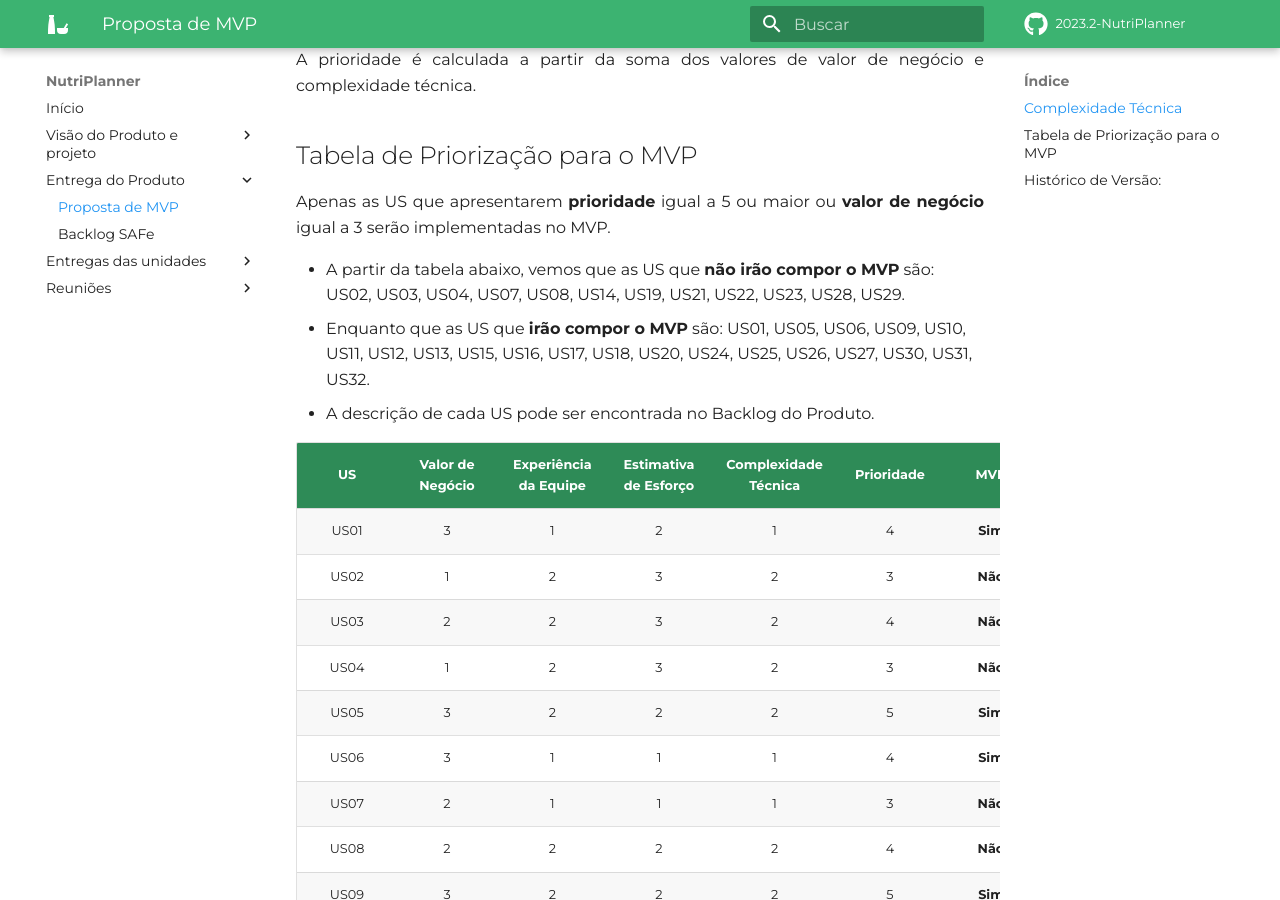
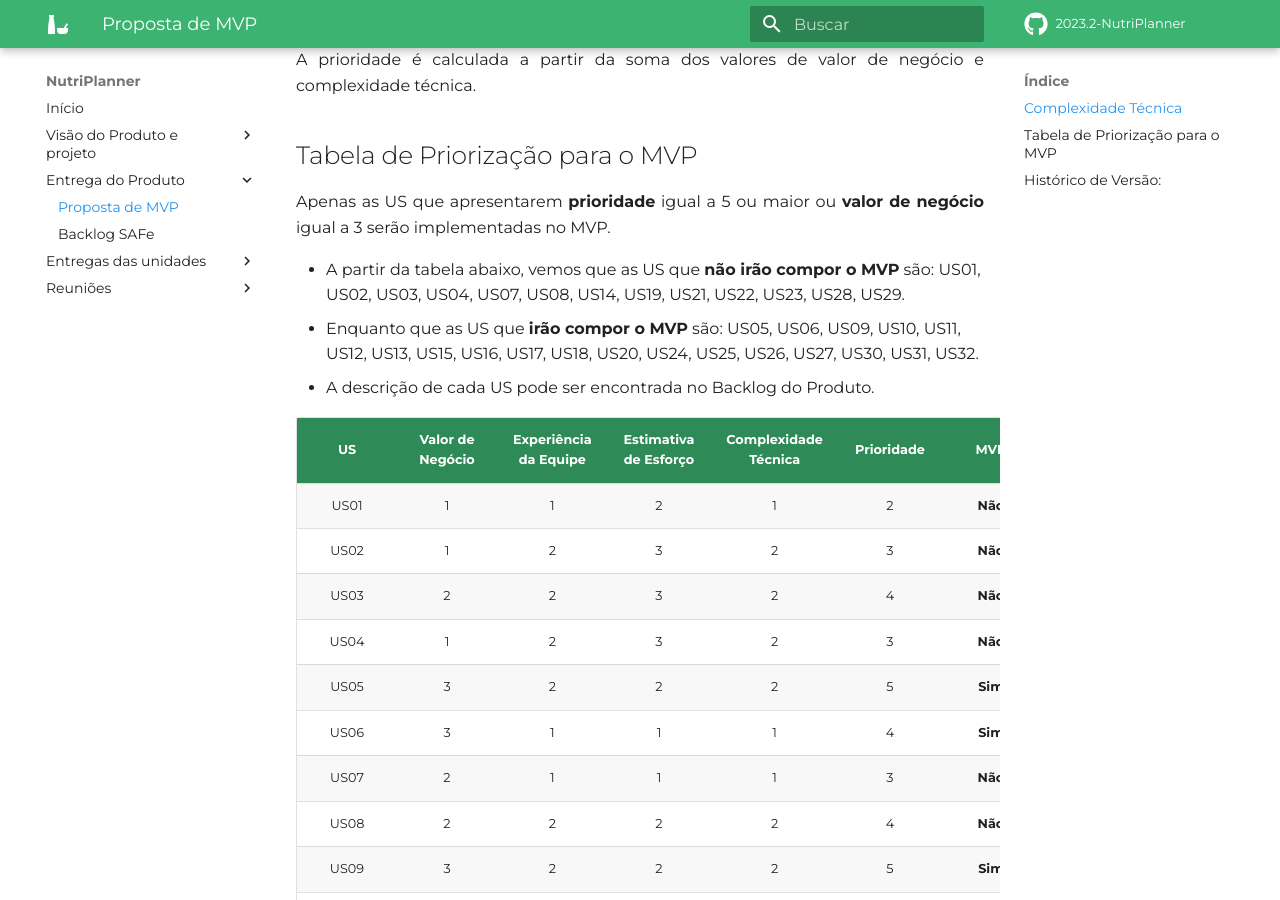
Before and after one commit to mdsreq-fga-unb/2023.2-NutriPlanner, an MkDocs documentation site: the page built from docs/produto/mvp/prop_mvp.md, in a window 1280 px wide and 900 px high, scrolled down 1491 px. Built offline with MkDocs 1.6.1 and Material for MkDocs 9.7.7, drawn with Linux system fonts in a browser that asks for light colours; some web fonts are replaced; comment, search, counter and statistics services are not loaded.

Commit message:
fix(mvp):remove US01 do mvp

```diff
--- a/docs/produto/mvp/prop_mvp.md
+++ b/docs/produto/mvp/prop_mvp.md
@@ -43,14 +43,14 @@ A prioridade é calculada a partir da soma dos valores de valor de negócio e co
 
 Apenas as US que apresentarem **prioridade** igual a 5 ou maior ou **valor de negócio** igual a 3 serão implementadas no MVP.
 
-- A partir da tabela abaixo, vemos que as US que **não irão compor o MVP** são: US02, US03, US04, US07, US08, US14, US19, US21, US22, US23, US28, US29.
-- Enquanto que as US que **irão compor o MVP** são: US01, US05, US06, US09, US10, US11, US12, US13, US15, US16, US17, US18, US20, US24, US25, US26, US27, US30, US31, US32.
+- A partir da tabela abaixo, vemos que as US que **não irão compor o MVP** são: US01, US02, US03, US04, US07, US08, US14, US19, US21, US22, US23, US28, US29.
+- Enquanto que as US que **irão compor o MVP** são: US05, US06, US09, US10, US11, US12, US13, US15, US16, US17, US18, US20, US24, US25, US26, US27, US30, US31, US32.
 - A descrição de cada US pode ser encontrada no Backlog do Produto.
 
 
 | US | Valor de Negócio | Experiência da Equipe | Estimativa de Esforço | Complexidade Técnica | Prioridade | MVP |
 | :-: | :-: | :-: | :-: | :-: |:-: | :-: |
-|US01|3|1|2|1|4|**Sim**|
+|US01|1|1|2|1|2|**Não**|
 |US02|1|2|3|2|3|**Não**|
 |US03|2|2|3|2|4|**Não**|
 |US04|1|2|3|2|3|**Não**|
```
